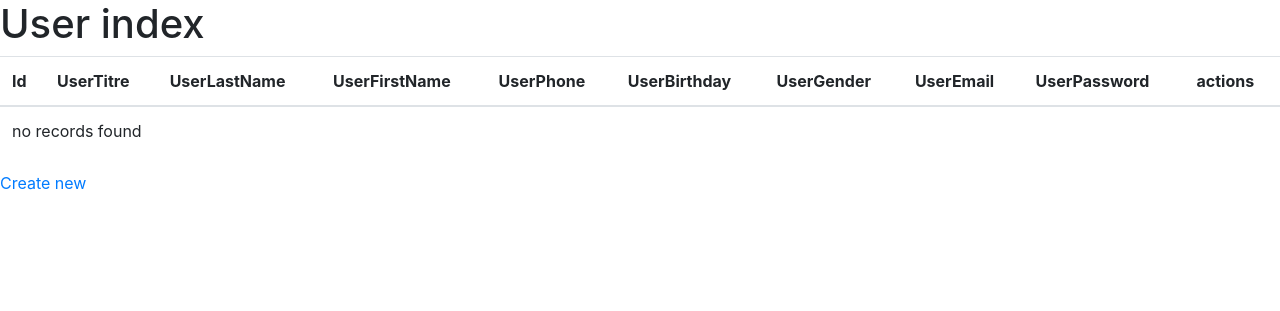
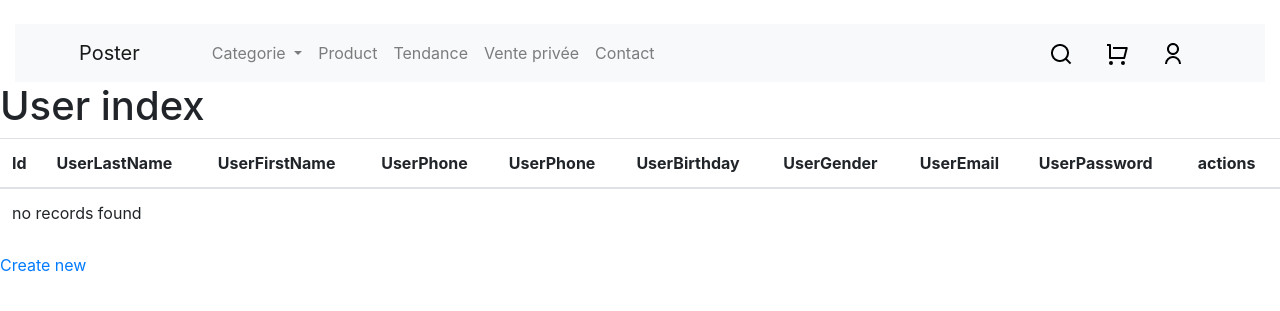
Before and after one commit to Afpa-repo/CDA_20046-2, a Symfony app: template filRouge/templates/user/index.html.twig in a window 1280 px wide. Shown: the top 311 px of the page. Run offline with Twig, Linux system fonts and the light colour scheme; the template is opened without the code that fills it, so the values that code supplies are empty; some libraries are stand-ins or nearby versions.

Commit message:
nav index

```diff
--- a/filRouge/templates/base.html.twig
+++ b/filRouge/templates/base.html.twig
@@ -4,13 +4,93 @@
     <meta charset="UTF-8">
     <title>{% block title %}Welcome!{% endblock %}</title>
     {% block stylesheets %}
-            <link rel="stylesheet" href="https://stackpath.bootstrapcdn.com/bootstrap/4.4.1/css/bootstrap.min.css" integrity="sha384-Vkoo8x4CGsO3+Hhxv8T/Q5PaXtkKtu6ug5TOeNV6gBiFeWPGFN9MuhOf23Q9Ifjh" crossorigin="anonymous">
+        <link rel="stylesheet" href="https://stackpath.bootstrapcdn.com/bootstrap/4.4.1/css/bootstrap.min.css"
+              integrity="sha384-Vkoo8x4CGsO3+Hhxv8T/Q5PaXtkKtu6ug5TOeNV6gBiFeWPGFN9MuhOf23Q9Ifjh"
+              crossorigin="anonymous">
     {% endblock %}
 </head>
-    <body>
-        {% block body %}{% endblock %}
-        {% block javascripts %}
+<body class="container-fluid m-0 p-0">
+
+
+{% block nav %}
+    <div >
+        <div class="col-12 position-relative">
+
+
+            <nav class="navbar navbar-expand-lg navbar-light bg-light mt-4">
+                <a class="navbar-brand ml-5" href="{{ path('home') }}">Poster</a>
+                <button class="navbar-toggler" type="button" data-toggle="collapse"
+                        data-target="#navbarSupportedContent" aria-controls="navbarSupportedContent"
+                        aria-expanded="false" aria-label="Toggle navigation">
+                    <span class="navbar-toggler-icon"></span>
+                </button>
+
+                <div class="collapse navbar-collapse ml-5" id="navbarSupportedContent">
+                    <ul class="navbar-nav mr-auto">
+                        <li class="nav-item dropdown">
+                            <a class="nav-link dropdown-toggle" href="#" id="navbarDropdown" role="button"
+                               data-toggle="dropdown" aria-haspopup="true" aria-expanded="false">
+                                Categorie
+                            </a>
+                            <div class="dropdown-menu" aria-labelledby="navbarDropdown">
+
+                                <a class="dropdown-item" href="{{ path('product_index') }}">Format</a>
+
+                                <a class="dropdown-item" href="{{ path('product_index') }}">Theme</a>
+
+                                <a class="dropdown-item" href="{{ path('product_index') }}">Materiaux</a>
+                            </div>
+                        </li>
+
+                        <li class="nav-item">
+                            <a class="nav-link" href="{{ path('product_index') }}">Product</a>
+                        </li>
+                        <li class="nav-item">
+                            <a class="nav-link" href="{{ path('product_index') }}">Tendance</a>
+                        </li>
+                        <li class="nav-item">
+                            <a class="nav-link" href="{{ path('product_index') }}">Vente privée</a>
+                        </li>
+
+                        <li class="nav-item">
+                            <a class="nav-link" href="{{ path('contact') }}">Contact</a>
+                        </li>
+                    </ul>
+
+                    <ul class="list-group list-group-horizontal list-unstyled mr-5 ">
+                        <li>
+                            <a class="nav-link" href="#" tabindex="-1" aria-disabled="true"><img
+                                        src="{{ asset("images/nav/search-line.png") }}" alt="search-icon"></a>
+                        </li>
+                        <li>
+                            <a class="nav-link" href="{{ path('cart') }}" tabindex="-1" aria-disabled="true"><img
+                                        src="{{ asset("images/nav/shopping-cart-line.png") }}" alt="cart-icon"></a>
+                        </li>
+                        <li>
+                            <a class="nav-link " href="{{ path('user_index') }}" tabindex="-1" aria-disabled="true">
+                                <img src="{{ asset("images/nav/user-line.png") }}" alt="user-icon"> </a>
+                        </li>
+                    </ul>
+                </div>
+            </nav>
+
+        </div>
+    </div>
 
 {% endblock %}
+{% block body %}{% endblock %}
+
+{% block javascripts %}
+    <script src="https://code.jquery.com/jquery-3.5.1.slim.min.js"
+            integrity="sha384-DfXdz2htPH0lsSSs5nCTpuj/zy4C+OGpamoFVy38MVBnE+IbbVYUew+OrCXaRkfj"
+            crossorigin="anonymous"></script>
+    <script src="https://cdn.jsdelivr.net/npm/popper.js@1.16.1/dist/umd/popper.min.js"
+            integrity="sha384-9/reFTGAW83EW2RDu2S0VKaIzap3H66lZH81PoYlFhbGU+6BZp6G7niu735Sk7lN"
+            crossorigin="anonymous"></script>
+    <script src="https://stackpath.bootstrapcdn.com/bootstrap/4.5.2/js/bootstrap.min.js"
+            integrity="sha384-B4gt1jrGC7Jh4AgTPSdUtOBvfO8shuf57BaghqFfPlYxofvL8/KUEfYiJOMMV+rV"
+            crossorigin="anonymous"></script>
+
+{% endblock %}
+
 </body>
-</html>
--- a/filRouge/templates/user/index.html.twig
+++ b/filRouge/templates/user/index.html.twig
@@ -9,9 +9,10 @@
         <thead>
             <tr>
                 <th>Id</th>
-                <th>UserTitre</th>
+
                 <th>UserLastName</th>
                 <th>UserFirstName</th>
+                <th>UserPhone</th>
                 <th>UserPhone</th>
                 <th>UserBirthday</th>
                 <th>UserGender</th>
@@ -24,7 +25,7 @@
         {% for user in users %}
             <tr>
                 <td>{{ user.id }}</td>
-                <td>{{ user.userTitre }}</td>
+
                 <td>{{ user.userLastName }}</td>
                 <td>{{ user.userFirstName }}</td>
                 <td>{{ user.userPhone }}</td>
--- a/filRouge/templates/user/show.html.twig
+++ b/filRouge/templates/user/show.html.twig
@@ -10,10 +10,6 @@
             <tr>
                 <th>Id</th>
                 <td>{{ user.id }}</td>
-            </tr>
-            <tr>
-                <th>UserTitre</th>
-                <td>{{ user.userTitre }}</td>
             </tr>
             <tr>
                 <th>UserLastName</th>
```
Also changed, not shown: filRouge/src/Entity/User.php (+1 -20 lines), filRouge/templates/home/index.html.twig (+56 -53 lines), filRouge/public/images/nav/search-line.png (added), filRouge/public/images/nav/shopping-cart-line.png (added), filRouge/public/images/nav/user-line.png (added). Lines whose indentation alone changed are shown as unchanged.
